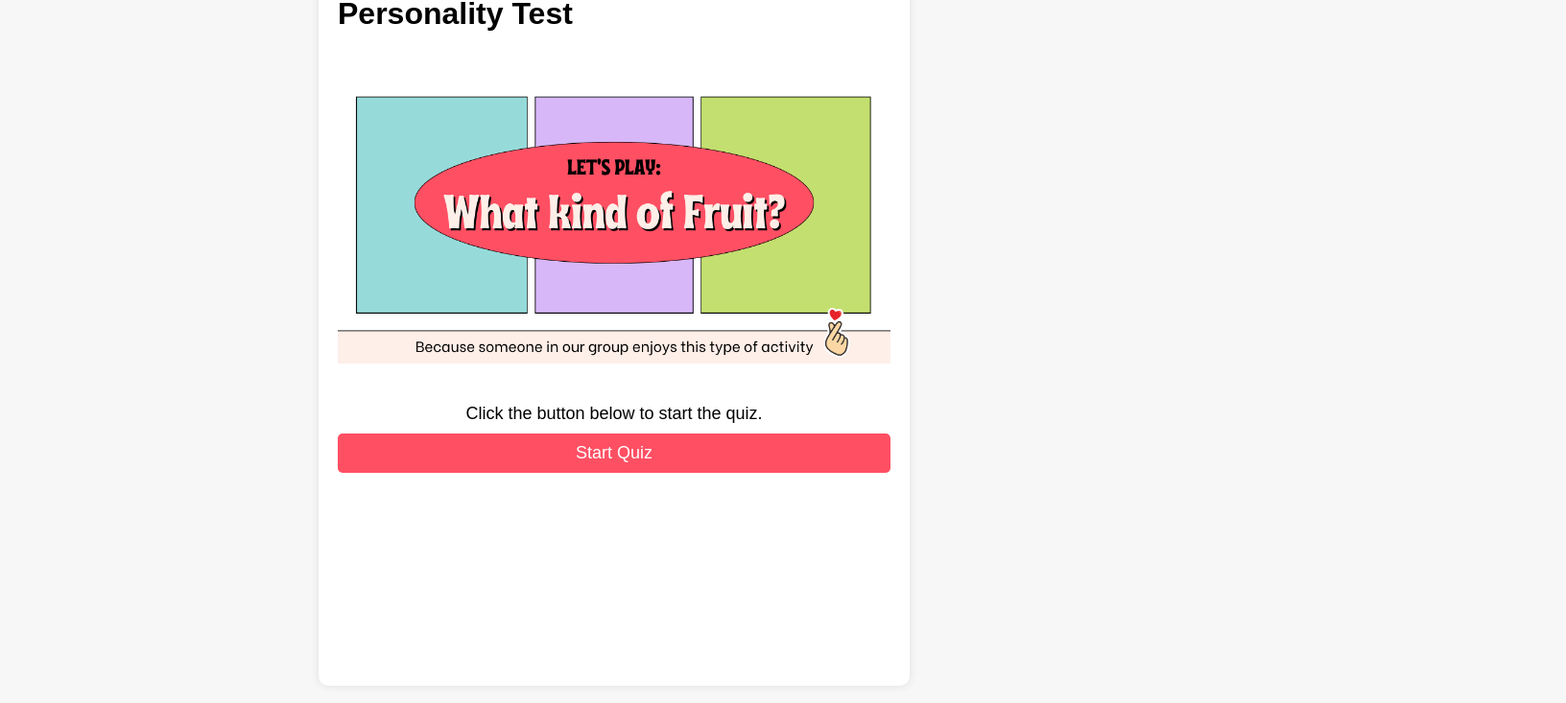
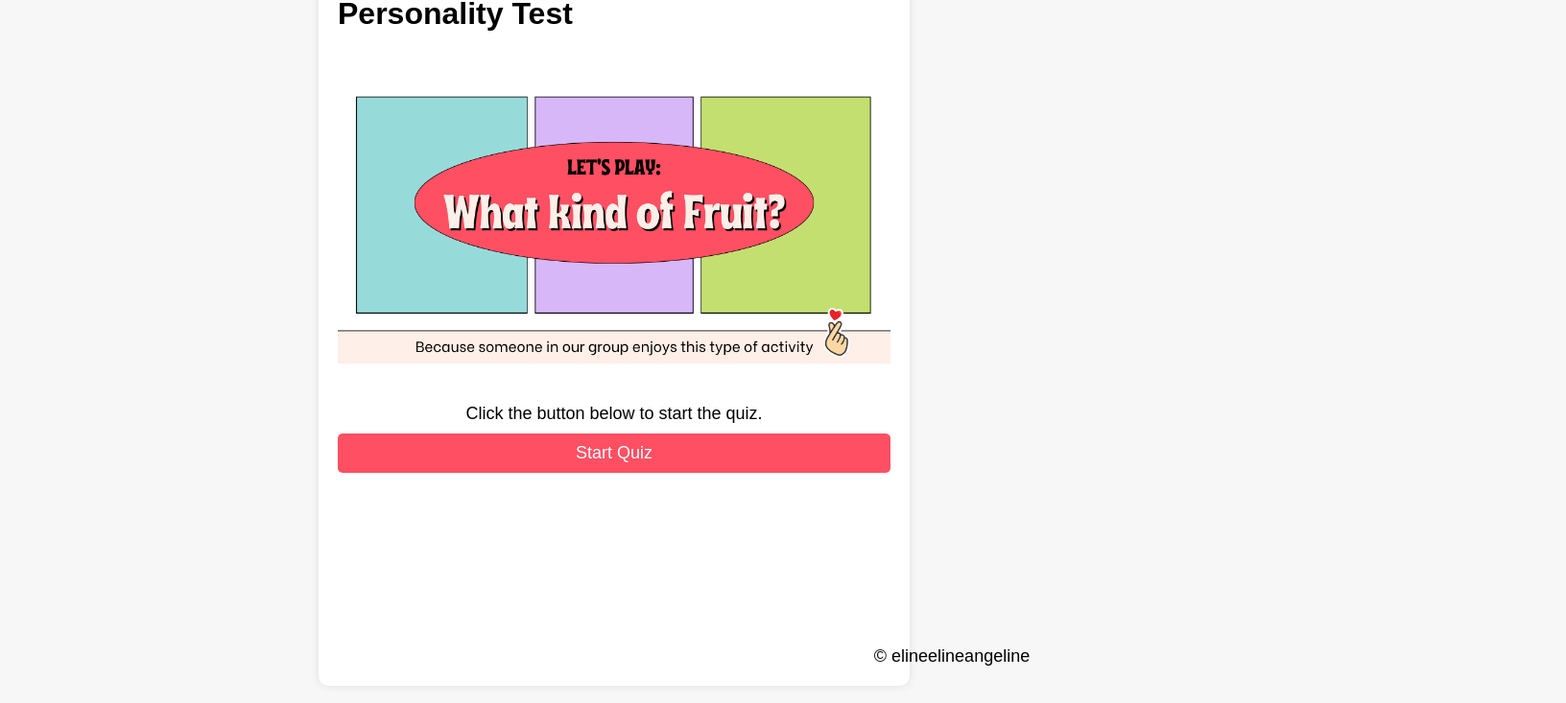
Before and after one commit to widiasamosir/personality-test, a React (Create React App) app: page / in a window 1280 px wide. Shown: the part 65-798 px from the top of the page at 96% size, 1632 px wide, since content can reach past the window. Built offline with nearby package versions, Linux system fonts and the light colour scheme.

Commit message:
add copyright

```diff
--- a/src/App.css
+++ b/src/App.css
@@ -89,6 +89,8 @@ button:hover {
   margin-bottom: 15px;
 }
 
+
+
 @media screen and (max-width: 768px) {
   .result-container h2 {
     font-size: 20px;
--- a/src/Introduction.css
+++ b/src/Introduction.css
@@ -14,6 +14,15 @@
     margin-bottom: 10px;
   }
 
+  .footer {
+    position: absolute;
+    bottom: 20px;
+    width: 100%;
+    /* background-color: #f8f9fa; */
+    text-align: center;
+    padding: 10px 0;
+  }
+
   /* Responsive styles */
   @media screen and (max-width: 768px) {
     .introduction p {
--- a/src/Introduction.js
+++ b/src/Introduction.js
@@ -6,6 +6,9 @@ const Introduction = () => {
       <img src={require('../src/img/introduction.png')} alt="Introduction" />
       {/* <p>Welcome to the Personality Quiz!</p> */}
       <p>Click the button below to start the quiz.</p>
+      <footer className="footer">
+        <p>© elineelineangeline</p>
+      </footer>
     </div>
   );
 }
```
Also changed, not shown: src/App.js (line endings or trailing spaces).
